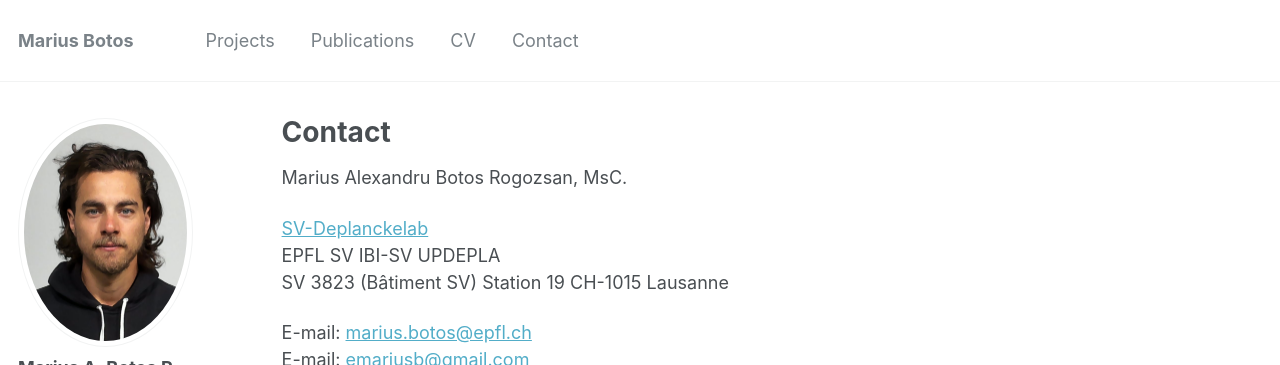
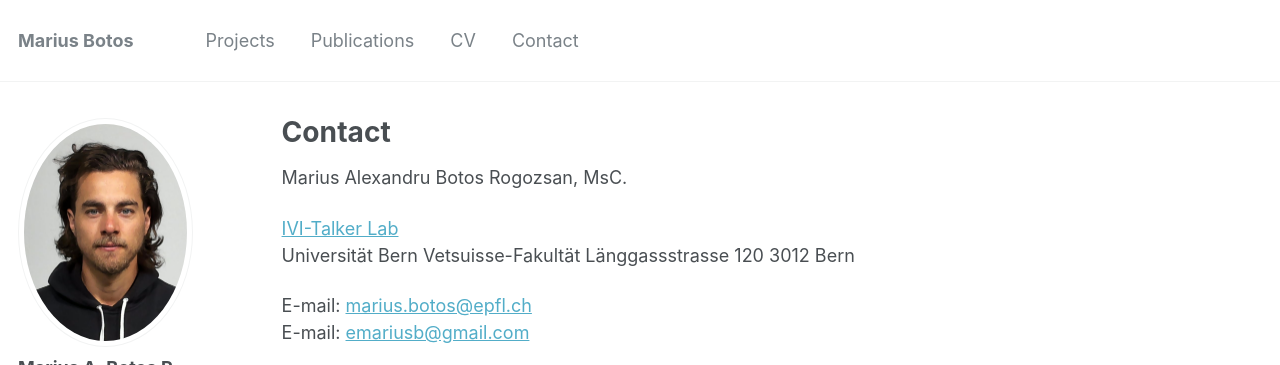
Before and after one commit to Sporgelum/Sporgelum.github.io, a Jekyll site: the page built from _pages/contact.md, in a window 1280 px wide and 1051 px high, cut to the strip 0-365 px from the top of the window. Built offline with Jekyll 4.4.1, drawn with Linux system fonts in a browser that asks for light colours.

Commit message:
Update contact.md

```diff
--- a/_pages/contact.md
+++ b/_pages/contact.md
@@ -9,13 +9,14 @@ author_profile: true
 
 Marius Alexandru Botos Rogozsan, MsC.
 
-[SV-Deplanckelab](https://people.epfl.ch/marius.botos?lang=en)
-EPFL SV IBI-SV UPDEPLA
-SV 3823 (Bâtiment SV)
-Station 19
-CH-1015 Lausanne
+[IVI-Talker Lab](https://www.ivi.unibe.ch/ueber_uns/personen/botos_marius/index_ger.html)
+Universität Bern
+Vetsuisse-Fakultät
+Länggassstrasse 120
+3012 Bern
 
-E-mail: [marius.botos@epfl.ch](mailto:marius.botos@epfl.ch)
+E-mail: [marius.botos@epfl.ch](mailto:marius.botos-rogozsan@unibe.ch)
 E-mail: [emariusb@gmail.com](mailto:emariusb@gmail.com)
 
-<iframe src="https://www.google.com/maps/embed?pb=!1m18!1m12!1m3!1d2745.38434367556!2d6.561849415491183!3d46.52029587912748!2m3!1f0!2f0!3f0!3m2!1i1024!2i768!4f13.1!3m3!1m2!1s0x478c30fd73eaaaab%3A0xea76391a8018ec7a!2sSV%20Building%2C%20EPFL!5e0!3m2!1sen!2sch!4v1674037462216!5m2!1sen!2sch" width="600" height="450" style="border:0;" allowfullscreen="" loading="lazy" referrerpolicy="no-referrer-when-downgrade"></iframe>
+
+<iframe src="https://www.google.com/maps/embed?pb=Universität+Bern/@46.9567633,7.4256296,429m/data=!3m1!1e3!4m6!3m5!1s0x478e39eaf41f4e47:0x382f5b1c10742e7e!8m2!3d46.956641!4d7.424759!16s%2Fg%2F11s5fv1w6c?entry=ttu" width="600" height="450" style="border:0;" allowfullscreen="" loading="lazy" referrerpolicy="no-referrer-when-downgrade"></iframe>
```
